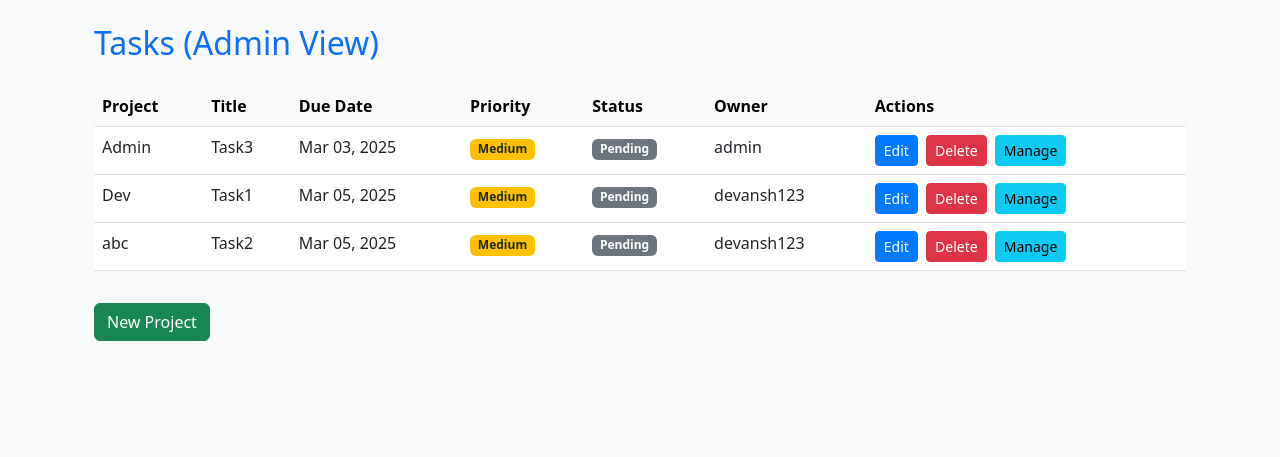
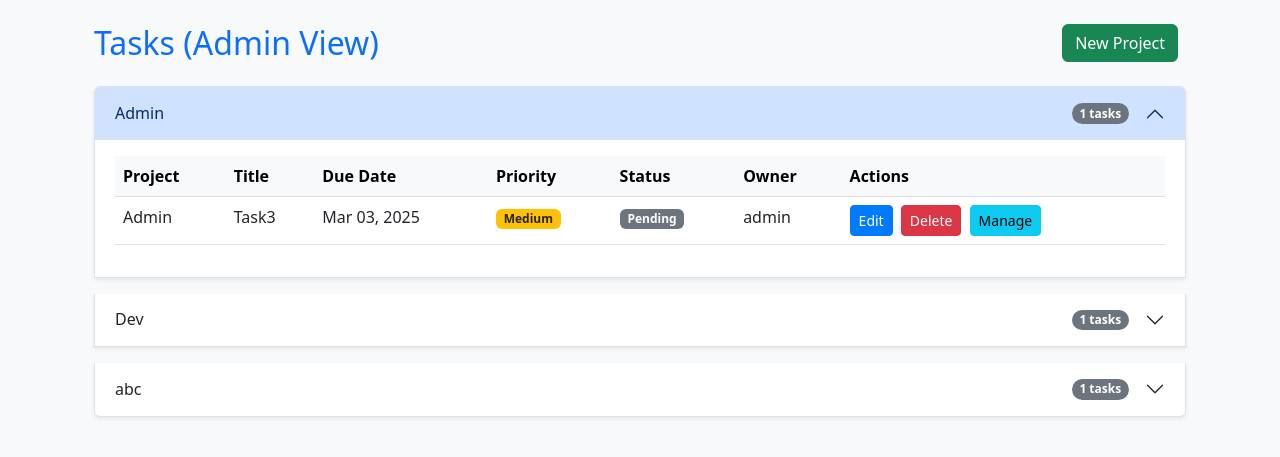
Before and after one commit to Sid23-coder/django-CRUD, a Django app: page /tasks/ in a window 1280 px wide. Shown: the part 56-513 px from the top of the page. Run offline with Django 5.2, Linux system fonts and the light colour scheme; a user stored in the database is signed in; data comes from the database, SQL or seed files in the repository; both versions use the stored data as it was after the commit.

Commit message:
UI Changes for admin and user task view

```diff
--- a/tasks/templates/task_list.html
+++ b/tasks/templates/task_list.html
@@ -1,8 +1,19 @@
 {% extends "base.html" %}
 {% block content %}
 <div class="container">
-  <h2 class="text-primary mb-4">Tasks {% if is_admin %}(Admin View){% endif %}</h2>
+  <!-- Header with flex layout and New Project button -->
+  <div class="d-flex justify-content-between align-items-center mb-4">
+    <h2 class="text-primary mb-0">Tasks {% if is_admin %}(Admin View){% endif %}</h2>
+    {% if request.user.is_superuser or not tasks %}
+      <div>
+        <a href="{% url 'create_project' %}" class="btn btn-success me-2">
+          <i class="fas fa-folder-plus"></i> New Project
+        </a>
+      </div>
+    {% endif %}
+  </div>
 
+  <!-- Messages section -->
   {% if messages %}
     {% for message in messages %}
       <div class="alert alert-{{ message.tags }} alert-dismissible fade show" role="alert">
@@ -12,7 +23,24 @@
     {% endfor %}
   {% endif %}
 
+  <!-- Tasks display -->
   {% if tasks %}
+    {% regroup tasks by project as project_list %}
+    <div class="accordion" id="tasksAccordion">
+      {% for project in project_list %}
+      <div class="accordion-item mb-3 shadow-sm">
+        <!-- Accordion header -->
+        <h2 class="accordion-header" id="heading{{ project.grouper.id }}">
+          <button class="accordion-button {% if not forloop.first %}collapsed{% endif %}" type="button" data-bs-toggle="collapse" data-bs-target="#collapse{{ project.grouper.id }}" aria-expanded="{% if forloop.first %}true{% else %}false{% endif %}" aria-controls="collapse{{ project.grouper.id }}">
+            <div class="d-flex justify-content-between align-items-center w-100 me-3">
+              <span>{{ project.grouper.name }}</span>
+              <span class="badge bg-secondary rounded-pill">{{ project.list|length }} tasks</span>
+            </div>
+          </button>
+        </h2>
+        <!-- Accordion body -->
+        <div id="collapse{{ project.grouper.id }}" class="accordion-collapse collapse {% if forloop.first %}show{% endif %}" aria-labelledby="heading{{ project.grouper.id }}" data-bs-parent="#tasksAccordion">
+          <div class="accordion-body">
             <div class="table-responsive">
               <table class="table table-hover">
                 <thead class="table-light">
@@ -27,7 +55,7 @@
                   </tr>
                 </thead>
                 <tbody>
-          {% for task in tasks %}
+                  {% for task in project.list %}
                     <tr>
                       <td>{{ task.project.name }}</td>
                       <td>{{ task.title }}</td>
@@ -66,14 +94,15 @@
                 </tbody>
               </table>
             </div>
+          </div>
+        </div>
+      </div>
+      {% endfor %}
+    </div>
   {% else %}
     <div class="alert alert-info">
       No tasks available.
     </div>
   {% endif %}
-
-  {% if request.user.is_superuser or not tasks %}
-    <a href="{% url 'create_project' %}" class="btn btn-success mt-3">New Project</a>
-  {% endif %}
 </div>
 {% endblock %}
```
Also changed, not shown: tasks/db.sqlite3. Lines whose indentation alone changed are shown as unchanged.
